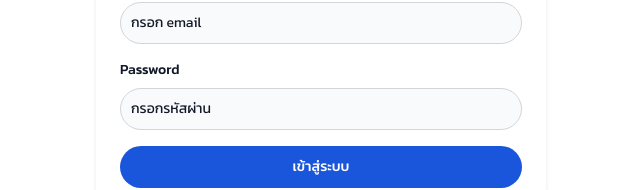
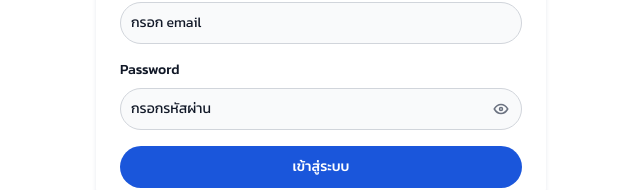
Before and after one commit to PIMP-ch/Booking-project, a Next.js app in the folder Admin-Tailwind-Nextjs - Copy/: page /auth/login in a window 1280 px wide. Shown: the part 365-555 px from the top of the page, without its empty margins (319-959 px from the left). Built offline with nearby package versions, Linux system fonts and the light colour scheme; no server answers.

Commit message:
add show/hidden password

```diff
--- a/Admin-Tailwind-Nextjs - Copy/src/app/auth/authforms/AuthLogin.tsx
+++ b/Admin-Tailwind-Nextjs - Copy/src/app/auth/authforms/AuthLogin.tsx
@@ -4,12 +4,14 @@ import { Button, Label, TextInput, Spinner } from "flowbite-react";
 import { useRouter } from "next/navigation";
 import React, { useState } from "react";
 import { loginUser } from "@/utils/api";
+import { IconEye, IconEyeOff } from "@tabler/icons-react";
 
 const AuthLogin = () => {
   const [email, setEmail] = useState("");
   const [password, setPassword] = useState("");
   const [error, setError] = useState<string | null>(null);
   const [loading, setLoading] = useState(false);
+  const [showPassword, setShowPassword] = useState(false);
 
   const router = useRouter();
 
@@ -72,15 +74,25 @@ const AuthLogin = () => {
         <div className="mb-2 block">
           <Label htmlFor="password" value="Password" />
         </div>
-        <TextInput
+        <div className="relative">
+          <input
             id="password"
-          type="password"
-          sizing="md"
+            type={showPassword ? "text" : "password"}
             placeholder="กรอกรหัสผ่าน"
             value={password}
             onChange={(e) => setPassword(e.target.value)}
             required
+            className="block w-full rounded-lg border border-gray-300 bg-gray-50 p-2.5 pr-10 text-sm text-gray-900 focus:border-blue-500 focus:ring-blue-500 dark:border-gray-600 dark:bg-gray-700 dark:text-white dark:placeholder-gray-400 dark:focus:border-blue-500 dark:focus:ring-blue-500"
           />
+          <button
+            type="button"
+            onClick={() => setShowPassword((prev) => !prev)}
+            className="absolute inset-y-0 right-0 flex items-center pr-3 text-gray-500 hover:text-gray-700 dark:text-gray-400 dark:hover:text-gray-200"
+            tabIndex={-1}
+          >
+            {showPassword ? <IconEyeOff size={18} /> : <IconEye size={18} />}
+          </button>
+        </div>
       </div>
 
       {error && <p className="text-red-500 text-sm mb-4">{error}</p>}
```
Lines whose indentation alone changed are shown as unchanged.
